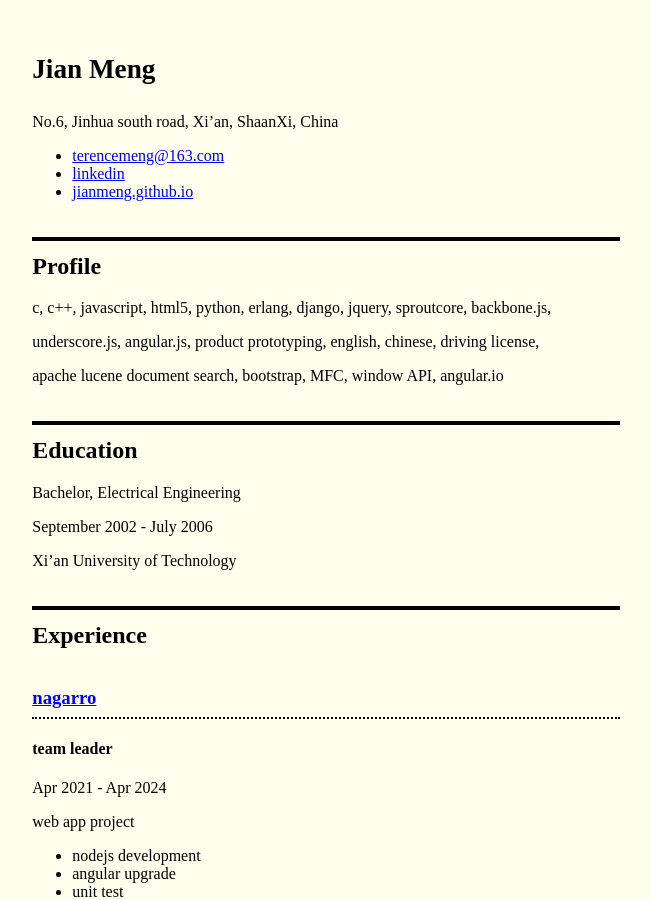
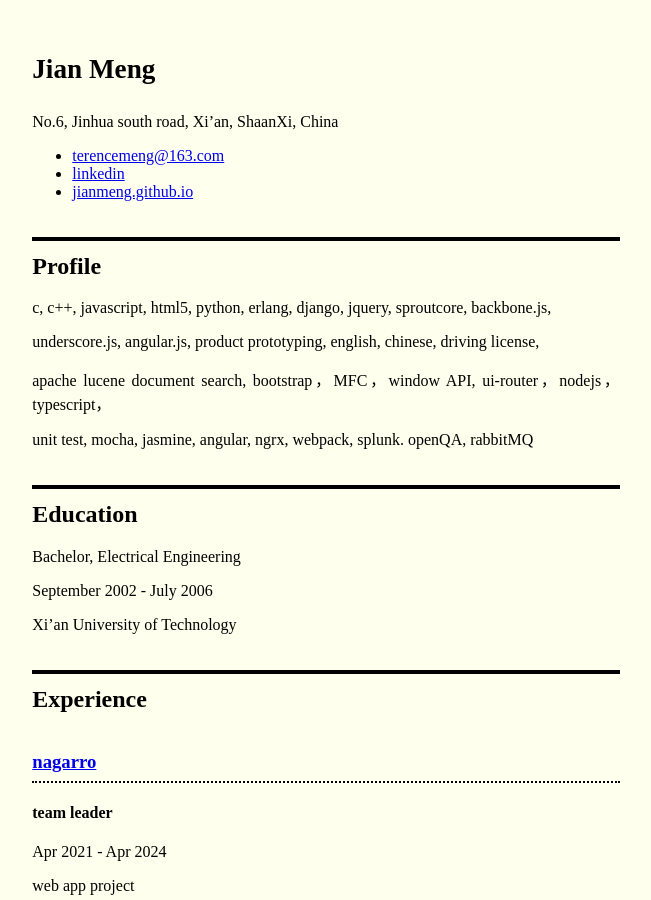
Before and after one commit to JianMeng/jianmeng.github.com, a Jekyll site: the page built from resumes/2013-01-08-Resume-EN.md, in a window 1280 px wide and 900 px high. Shown: the whole window, without its empty margins (314-965 px from the left). Built offline with Jekyll 4.4.1, drawn with Linux system fonts in a browser that asks for light colours.

Commit message:
Update 2013-01-08-Resume-EN.md

```diff
--- a/resumes/2013-01-08-Resume-EN.md
+++ b/resumes/2013-01-08-Resume-EN.md
@@ -19,7 +19,9 @@ c, c++, javascript, html5, python, erlang, django, jquery, sproutcore, backbone.
 
 underscore.js, angular.js, product prototyping, english, chinese, driving license,
 
-apache lucene document search, bootstrap, MFC, window API, angular.io
+apache lucene document search, bootstrap，MFC，window API, ui-router，nodejs，typescript，
+
+unit test, mocha, jasmine, angular, ngrx, webpack, splunk. openQA, rabbitMQ
 
 
 
```
